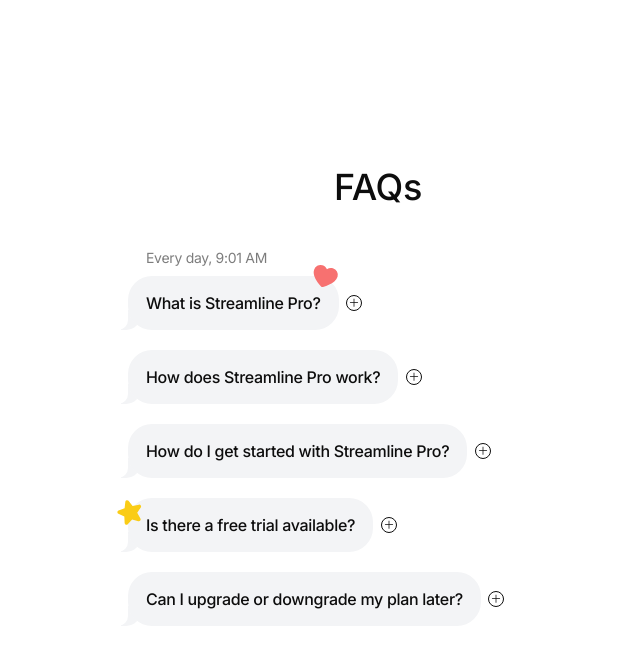
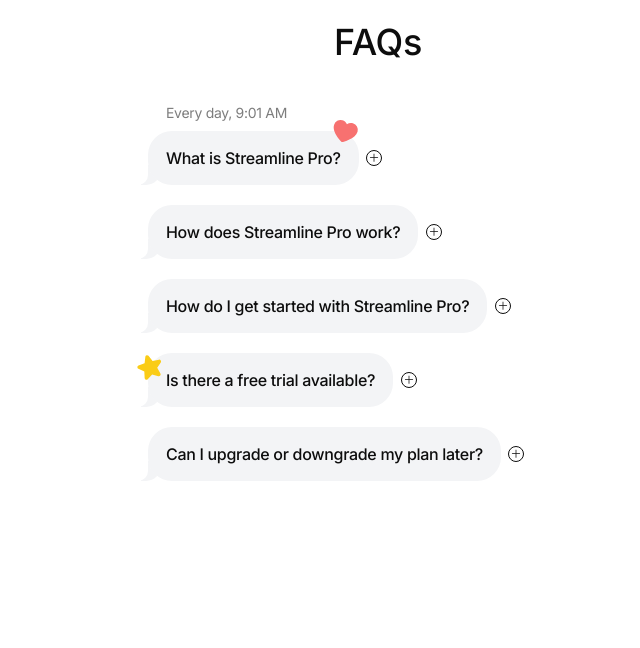
Before and after one commit to devbylanre/fancy-accordion, a React (Create React App) app: page / in a window 1280 px wide. Shown: the top 648 px of the page, without its empty margins (262-902 px from the left). Built offline with nearby package versions, Linux system fonts and the light colour scheme.

Commit message:
added responsive rules

```diff
--- a/src/styles.module.css
+++ b/src/styles.module.css
@@ -20,10 +20,17 @@
 .main {
     display: flex;
     flex-direction: column;
-    justify-content: center;
+    justify-content: start;
     max-width: 500px;
     height: 100vh;
     margin: 0 auto;
+    padding: 2rem;
+}
+
+@media (min-width: 1024px) {
+    main {
+        justify-content: center;
+    }
 }
 
 .headline {
@@ -183,9 +190,15 @@
     display: flex;
     align-items: center;
     justify-content: end;
-    max-width: 75%;
+    max-width: 100%;
     margin-left: auto;
     overflow: hidden;
+}
+
+@media (min-width: 1024px) {
+    .accordionContent {
+        max-width: 75%;
+    }
 }
 
 .accordionContentBox {
```
